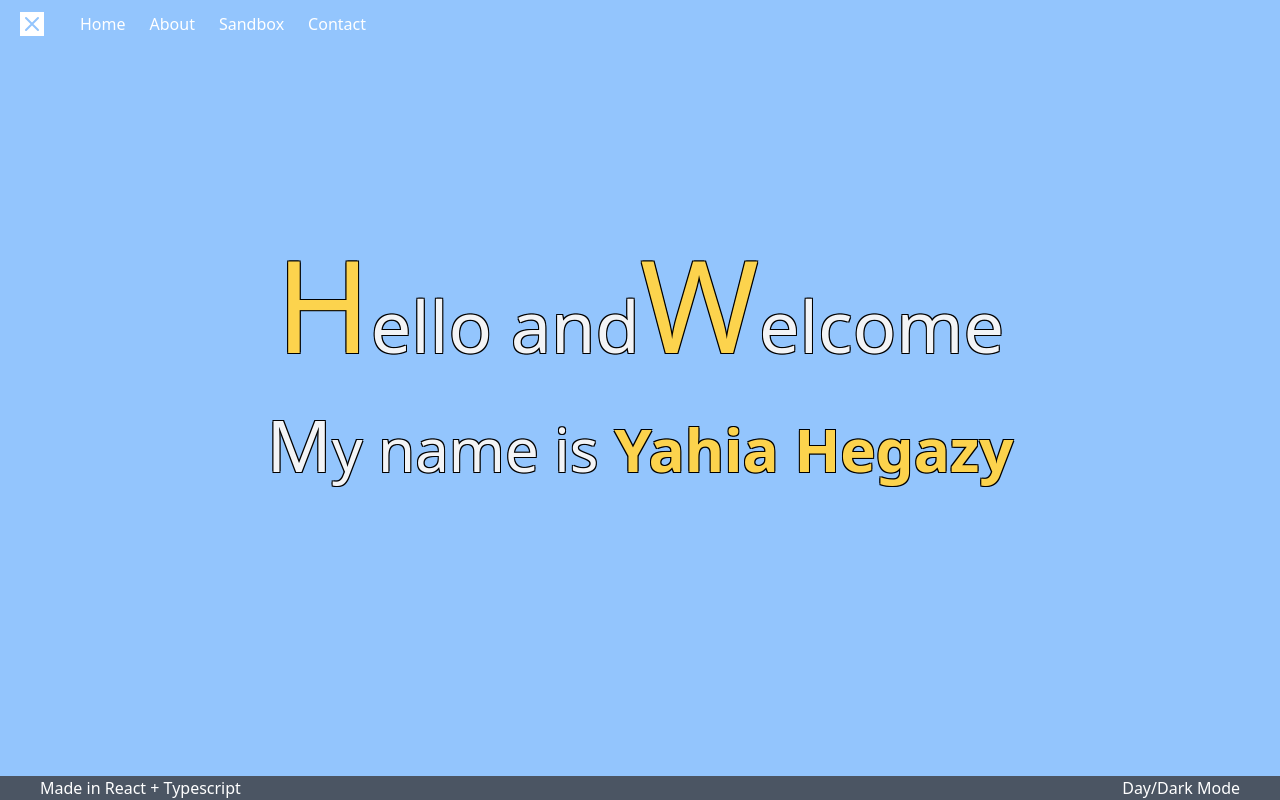
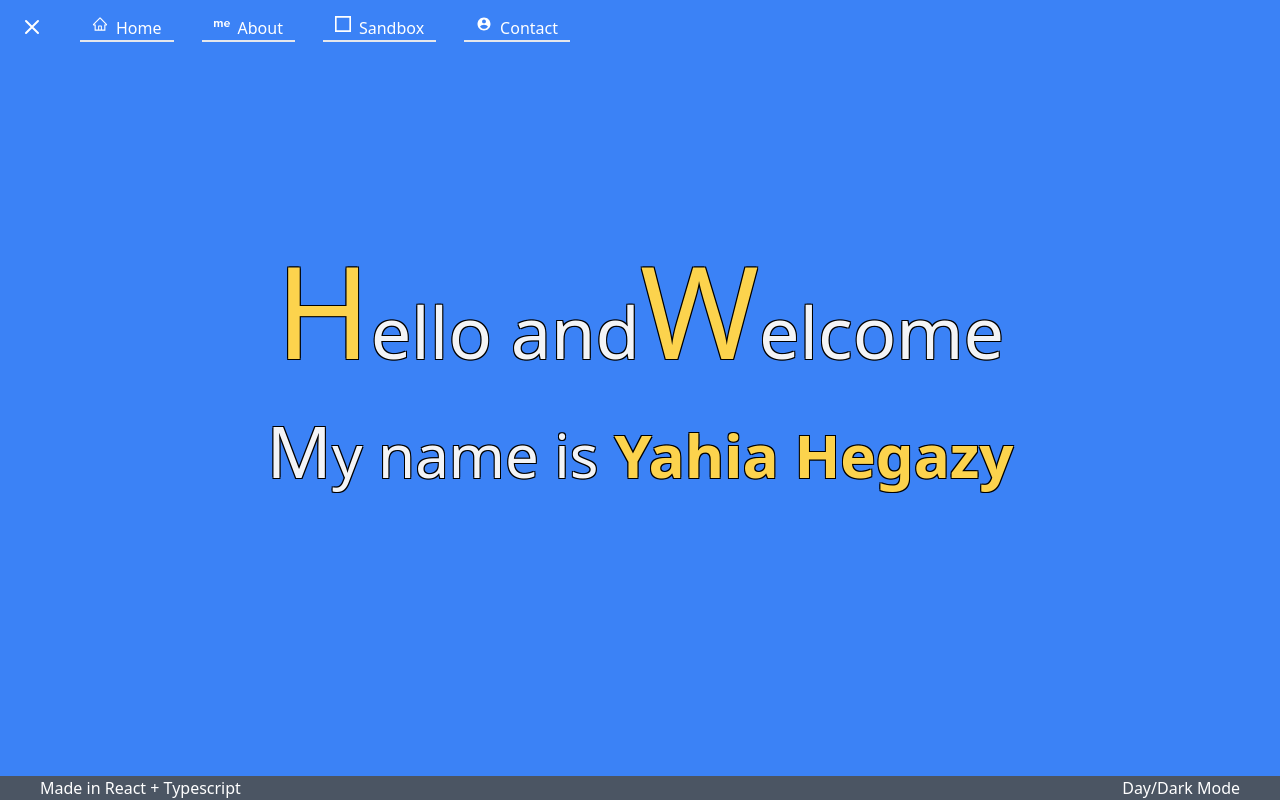
Before and after one commit to yhegazy/portfolio, a React (Create React App) app in the folder sandbox/yhegazy/: page / in a window 1280 px wide. Both pictures are taken after a click on the button 32 px from the left and 24 px from the top of the page. Built offline with nearby package versions, Linux system fonts and the light colour scheme.

Commit message:
20211102:: more changes

```diff
--- a/sandbox/yhegazy/src/App.js
+++ b/sandbox/yhegazy/src/App.js
@@ -1,22 +1,29 @@
 import {useState} from 'react'
 import Welcome from './Content/Welcome'
 import Menu from './Menu/Menu'
+import useSave from './Content/sandbox/useSave'
 
 import "./css/general.css"
 import "./css/index.css"
 
 
+const BORDER_COLOR = ['border-blue-500','border-green-500', 'border-yellow-500', 'border-red-500', 'border-indigo-500','border-purple-500']
+const BG_COLORS = ['bg-blue-500','bg-green-500', 'bg-yellow-500', 'bg-red-500', 'bg-indigo-500','bg-purple-500']
+
 function App() {
-  const [displaySizeColor] = useState("bg-blue-300")
+  const [displaySizeColor] = useState("bg-blue-500")
+
 
 
   return <>
     <div className={`App ${displaySizeColor}`}>
       {/* Menu */}
-      <Menu />
+      <Menu dsc={displaySizeColor} key="1"/>
 
       {/* Content  */}
-      <Welcome />
+      <Welcome dsc={displaySizeColor} key="2" />
+     {useSave()}
+
 
       {/* Footer */}
       <div className="footer--pin flex justify-between px-10 bg-gray-600 text-white">
--- a/sandbox/yhegazy/src/Content/Welcome.js
+++ b/sandbox/yhegazy/src/Content/Welcome.js
@@ -1,12 +1,10 @@
 import React from 'react'
 
-// const backgroundColors = {
 
-// }
+const Welcome = (props) => {
 
-const Welcome = () => {
   return (
-        <div className="content-container ml-auto mr-auto w-2/3 py-48">
+      <div className="ml-auto mr-auto w-2/3 py-48">
     <div className="grid justify-items-center text-7xl text-gray-100 space-y-10">
       <h1 className="strokeme">
         <span className="text-9xl text-yellow-300">H</span>ello and
--- /dev/null
+++ b/sandbox/yhegazy/src/Content/sandbox/useSave.js
@@ -0,0 +1,19 @@
+import {useEffect} from 'react'
+
+const useSave = () => {
+     console.log("You're Beautiful without useEffect & useEffectLayout")
+    //  This takes effect at render
+
+    useEffect(() => {
+         console.log("You're Beautiful with useEffect")
+        //  This takes effect after every re-render
+    })
+
+    useEffect(() => {
+         console.log("No beauty is as good as the first useEffect render ")
+        //  Get's rendered the first time
+    },[])
+
+}
+
+export default useSave
--- a/sandbox/yhegazy/src/Menu/Menu.js
+++ b/sandbox/yhegazy/src/Menu/Menu.js
@@ -1,8 +1,9 @@
 import React, {useState} from 'react'
+import { BrowserRouter, Switch, Link } from 'react-router-dom';
+import { SidebarData } from './MenuData'
 
 const Menu = () => {
     const [toggle, setToggle] = useState(false)
-
 
     const handleMenuClick = () => {
         setToggle(!toggle)
@@ -13,22 +14,35 @@ const Menu = () => {
         <div className="px-5 py-3 text-white flex space-x-9">
             <button onClick={handleMenuClick}>
                 { !toggle ?
-                    <svg xmlns="http://www.w3.org/2000/svg" className="h-6 w-6" fill="none" viewBox="0 0 24 24" stroke="currentColor">
+                <svg xmlns="http://www.w3.org/2000/svg" className="h-6 w-6" fill="none" viewBox="0 0 24 24" stroke="currentColor">
                     <path strokeLinecap="round" strokeLinejoin="round" strokeWidth={2} d="M4 6h16M4 12h16M4 18h16" />
                 </svg>
-                :
-                <div className="bg-white text-blue-300">
-                    <svg xmlns="http://www.w3.org/2000/svg" className="h-6 w-6" fill="none" viewBox="0 0 24 24" stroke="currentColor">
-                        <path strokeLinecap="round" strokeLinejoin="round" strokeWidth={2} d="M6 18L18 6M6 6l12 12" />
-                    </svg>
-                </div>
+
+                : <svg xmlns="http://www.w3.org/2000/svg" className="h-6 w-6" fill="none" viewBox="0 0 24 24" stroke="currentColor">
+                    <path strokeLinecap="round" strokeLinejoin="round" strokeWidth={2} d="M6 18L18 6M6 6l12 12" />
+                </svg>
                 }
             </button>
-            <div className={`flex space-x-6 ${!toggle ? "hidden": ""}`}>
-                <p>Home</p>
-                <p>About</p>
-                <p>Sandbox</p>
-                <p>Contact</p>
+            <div className={`flex space-x-7 ${!toggle ? "hidden": ""}`}>
+                {/* <BrowserRouter> */}
+                {SidebarData.map((data, index) => {
+                    return <>
+                    {/* <Link to={`/Content${data.path}`} component={data.title}> */}
+                        <div className={`flex space-x-2 px-3 pt-1 border-b-2 hover:border-blue-500`} key={data.title}>
+
+                                {data.icon}
+                                <p>{data.title}</p>
+
+                        </div>
+                    {/* </Link> */}
+                    </>
+                })}
+
+                {/* <Switch>
+
+                </Switch>
+                </BrowserRouter> */}
+
             </div>
 
 
--- a/sandbox/yhegazy/src/Menu/MenuData.js
+++ b/sandbox/yhegazy/src/Menu/MenuData.js
@@ -1,5 +1,5 @@
 import React from 'react';
-import * as FaIcons from 'react-icons/fa';
+import * as SiIcons from 'react-icons/si';
 import * as AiIcons from 'react-icons/ai';
 import * as IoIcons from 'react-icons/io';
 
@@ -7,19 +7,21 @@ export const SidebarData = [
   {
     title: 'Home',
     path: '/',
-    icon: <AiIcons.AiFillHome />,
-    cName: 'nav-text'
+    icon: <AiIcons.AiOutlineHome />,
   },
   {
-    title: 'Reports',
-    path: '/reports',
-    icon: <IoIcons.IoIosPaper />,
-    cName: 'nav-text'
+    title: 'About',
+    path: '/about',
+    icon: <SiIcons.SiAboutdotme />,
   },
   {
-    title: 'Products',
-    path: '/products',
-    icon: <FaIcons.FaCartPlus />,
-    cName: 'nav-text'
+    title: 'Sandbox',
+    path: '/sandbox',
+    icon: <SiIcons.SiCodesandbox />,
+  },
+  {
+    title: 'Contact',
+    path: '/contact',
+    icon: <IoIcons.IoMdContact />,
   },
 ];
--- a/sandbox/yhegazy/src/css/index.css
+++ b/sandbox/yhegazy/src/css/index.css
@@ -1,11 +1,6 @@
 /* 100% Height -> Must include root and App */
 html, body, #root, .App {
   height:100vh
-}
-
-.content-container {
-
-  /* min-height: calc(100vh - 34px); */
 }
 
 .footer--pin {
```
Also changed, not shown: sandbox/yhegazy/src/Content/About.tsx (+7 -0 lines), sandbox/yhegazy/src/Content/Contact.js (+11 -0 lines), sandbox/yhegazy/src/Content/sandbox/asyncAwait.js (added, +26 -0 lines), sandbox/yhegazy/src/Content/sandbox/asyncAwaitTryCatch.js (added, +24 -0 lines), sandbox/yhegazy/src/Content/sandbox/asyncTryCatchFunction.js (added, +34 -0 lines), sandbox/yhegazy/src/Menu/FetchPost.js (added, +32 -0 lines), 1 other file (tests, documents, lock files or other folders). Lines whose indentation alone changed are shown as unchanged.
